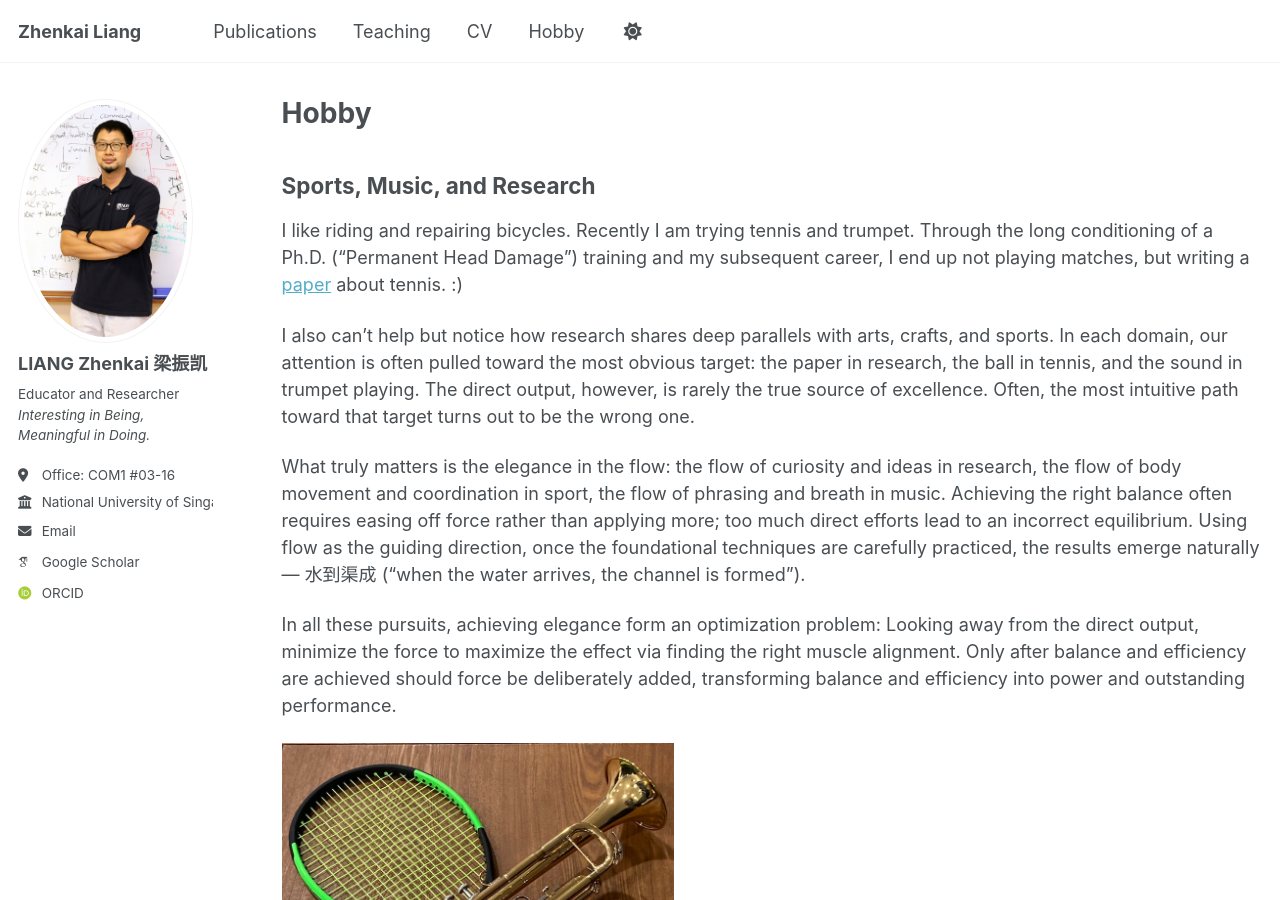
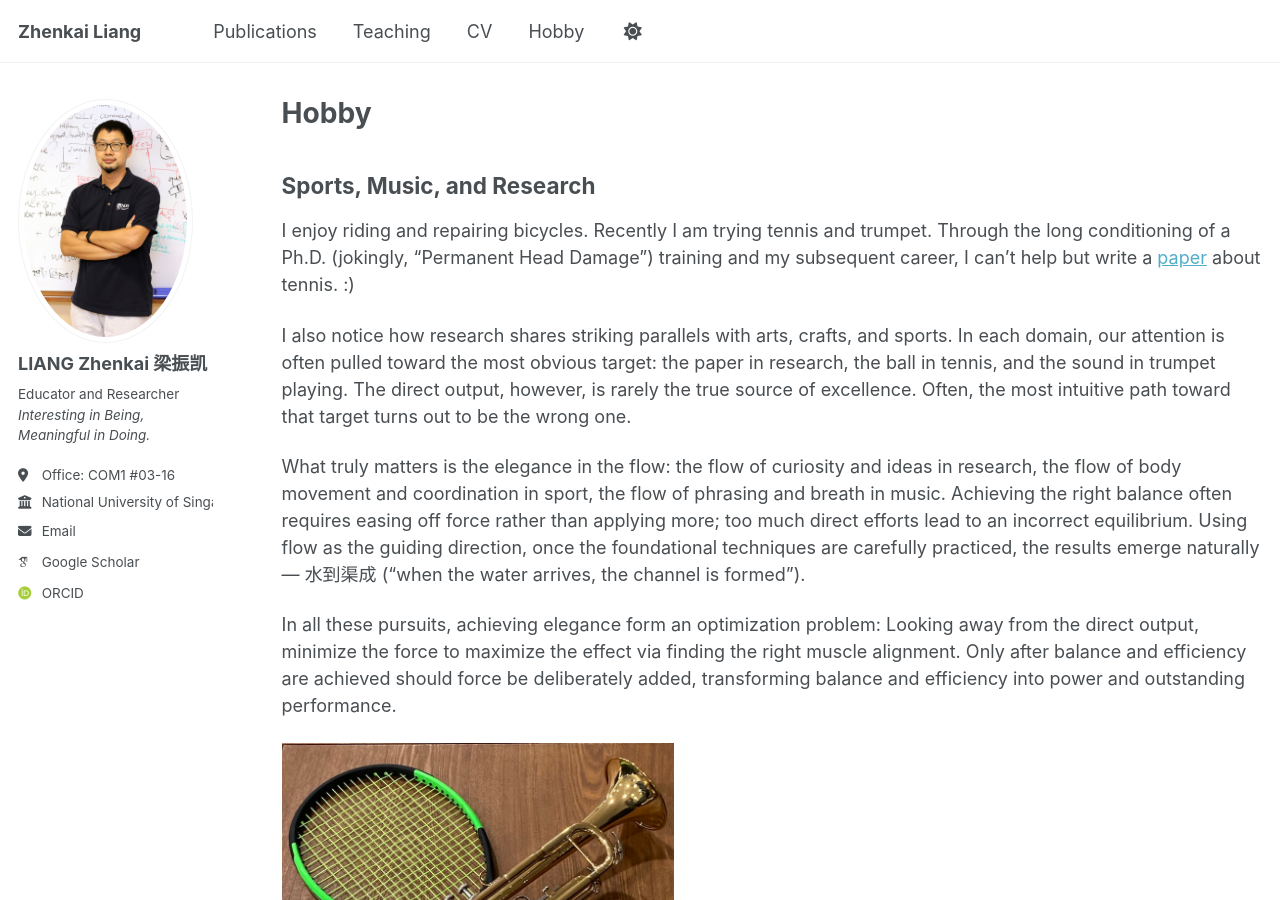
Before and after one commit to zhenkai-liang/zhenkai-liang.github.io, a Jekyll site: the page built from _pages/hobby.md, in a window 1280 px wide and 900 px high. Built offline with Jekyll 4.4.1, drawn with Linux system fonts in a browser that asks for light colours; some web fonts are replaced; a script that is not in the unit is left out.

Commit message:
Update hobby.md

```diff
--- a/_pages/hobby.md
+++ b/_pages/hobby.md
@@ -9,9 +9,9 @@ redirect_from:
 
 Sports, Music, and Research
 -----
-I like riding and repairing bicycles. Recently I am trying tennis and trumpet. Through the long conditioning of a Ph.D. (“Permanent Head Damage”) training and my subsequent career, I end up not playing matches, but writing a [paper](https://tennis-ans.github.io) about tennis. :)
+I enjoy riding and repairing bicycles. Recently I am trying tennis and trumpet. Through the long conditioning of a Ph.D. (jokingly, “Permanent Head Damage”) training and my subsequent career, I can't help but write a [paper](https://tennis-ans.github.io) about tennis. :)
 
-I also can’t help but notice how research shares deep parallels with arts, crafts, and sports.
+I also notice how research shares striking parallels with arts, crafts, and sports.
 In each domain, our attention is often pulled toward the most obvious target: the paper in research,
 the ball in tennis, and the sound in trumpet playing. The direct output, however, is rarely the true source of excellence.
 Often, the most intuitive path toward that target turns out to be the wrong one.
```
